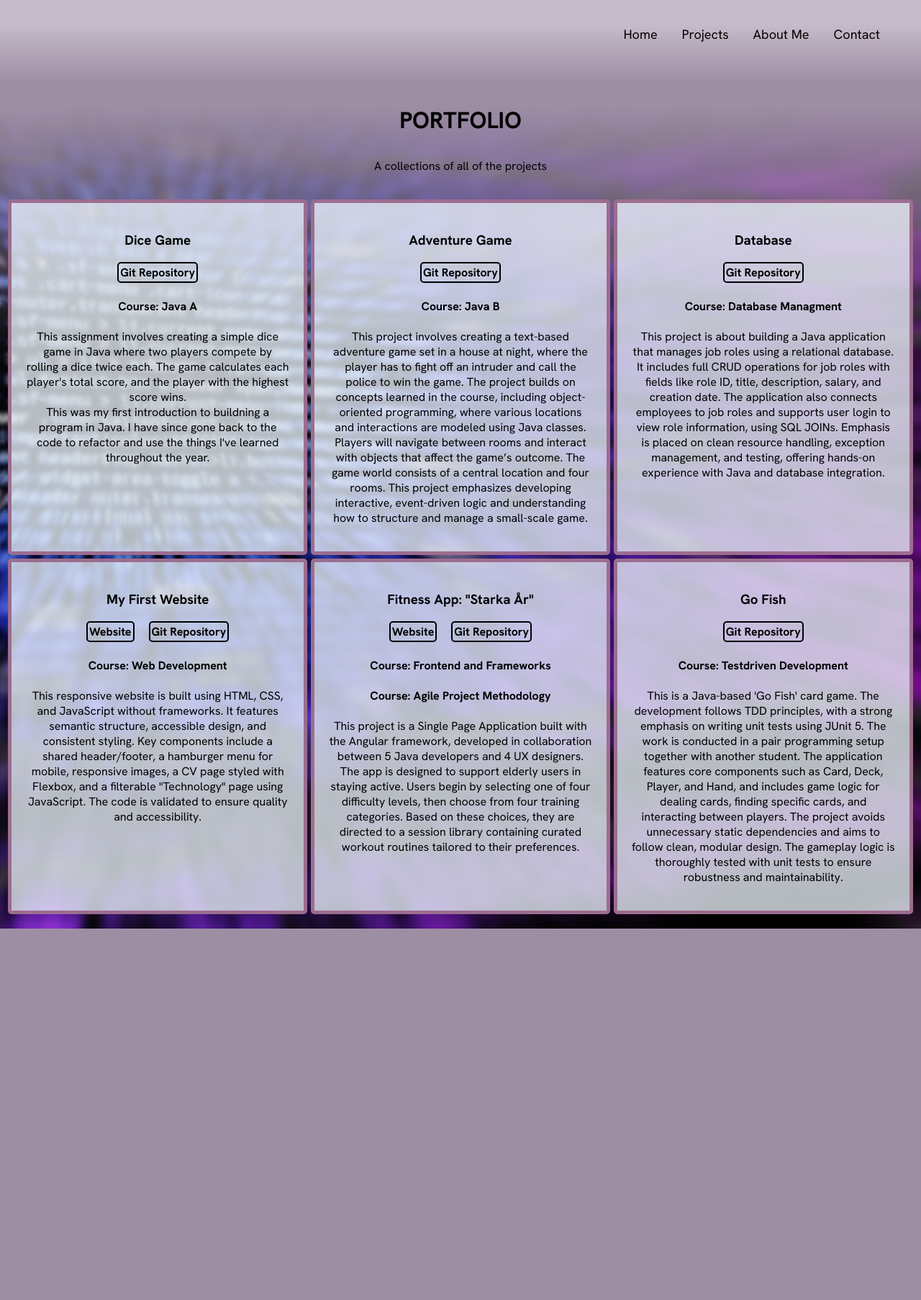
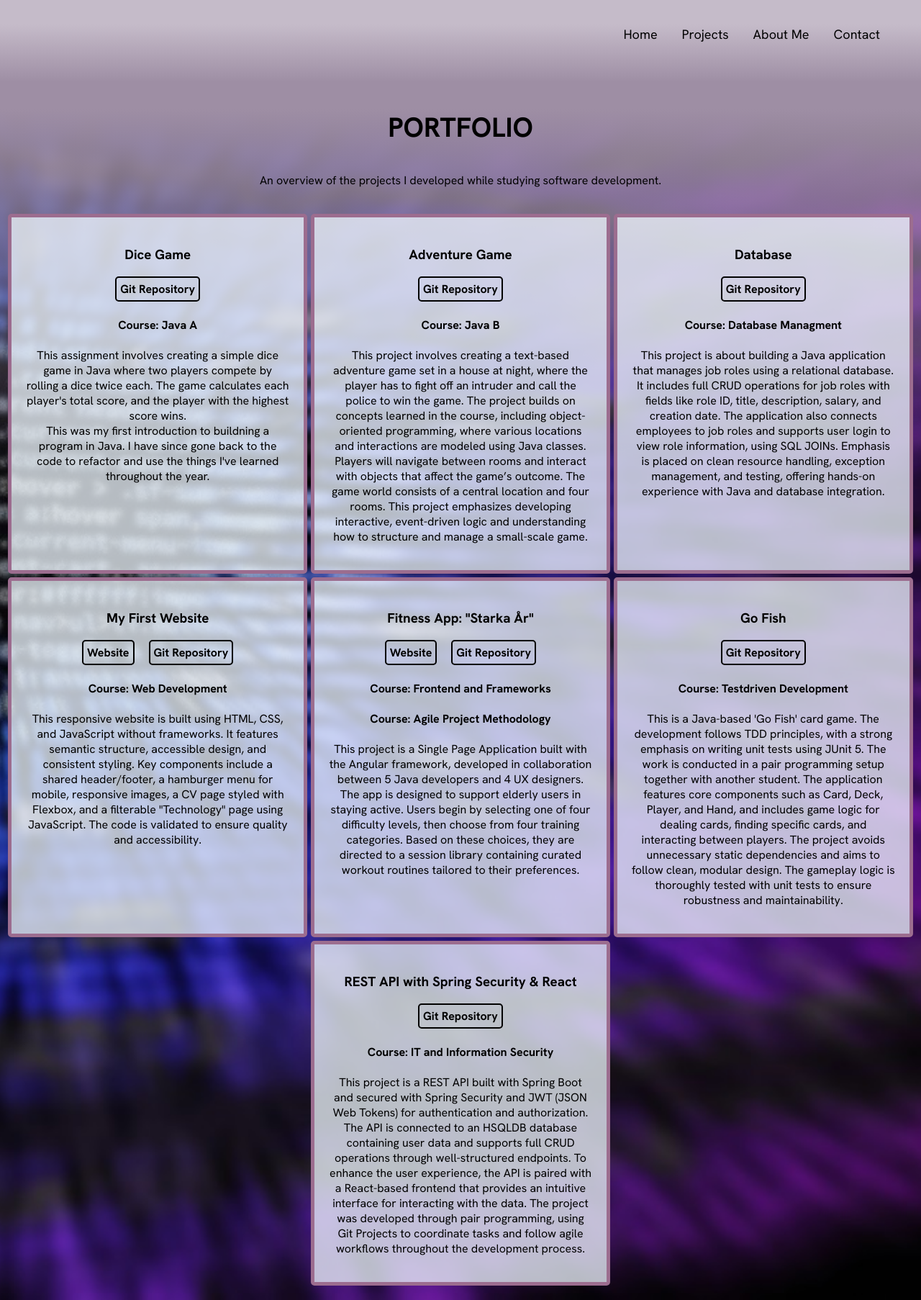
Before and after one commit to lisaupperud/Portfolio, an Angular app: page /projects in a window 1280 px wide. Shown: the whole page at 72% size. Before the commit the page ends 1290 px from the top, so only its background shows below. Built offline with nearby package versions, Linux system fonts and the light colour scheme.

Commit message:
add: repo and description for latest project in 'Projects' page, refactor: padding for 'Git Repository' button and h1 px size

```diff
--- a/src/app/projects/projects.component.css
+++ b/src/app/projects/projects.component.css
@@ -18,11 +18,11 @@
 h1 {
   text-align: center;
   font-family: Hanken Grotesk;
-  font-size: 32px;
+  font-size: 38px;
 }
 
 p {
-  font-family: 'Hanken Grotesk';
+  font-family: "Hanken Grotesk";
   text-align: center;
 }
 
@@ -60,5 +60,5 @@ p {
   font-weight: bold;
   border: solid black 2px;
   border-radius: 5px;
-  padding: 2px 2px;
+  padding: 5px;
 }
--- a/src/app/projects/projects.component.html
+++ b/src/app/projects/projects.component.html
@@ -1,7 +1,10 @@
 <section class="hero-image">
   <section>
     <h1>PORTFOLIO</h1>
-    <p>A collections of all of the projects</p>
+    <p>
+      An overview of the projects I developed while studying software
+      development.
+    </p>
   </section>
 
   <section class="section">
@@ -132,5 +135,25 @@
         ensure robustness and maintainability.
       </p>
     </article>
+    <article class="article-box">
+      <h3>REST API with Spring Security & React</h3>
+      <div class="links">
+        <a href="https://github.com/nanawally/lisaanna.git" target="_blank"
+          >Git Repository</a
+        >
+      </div>
+      <h4>Course: IT and Information Security</h4>
+      <p>
+        This project is a REST API built with Spring Boot and secured with
+        Spring Security and JWT (JSON Web Tokens) for authentication and
+        authorization. The API is connected to an HSQLDB database containing
+        user data and supports full CRUD operations through well-structured
+        endpoints. To enhance the user experience, the API is paired with a
+        React-based frontend that provides an intuitive interface for
+        interacting with the data. The project was developed through pair
+        programming, using Git Projects to coordinate tasks and follow agile
+        workflows throughout the development process.
+      </p>
+    </article>
   </section>
 </section>
```
